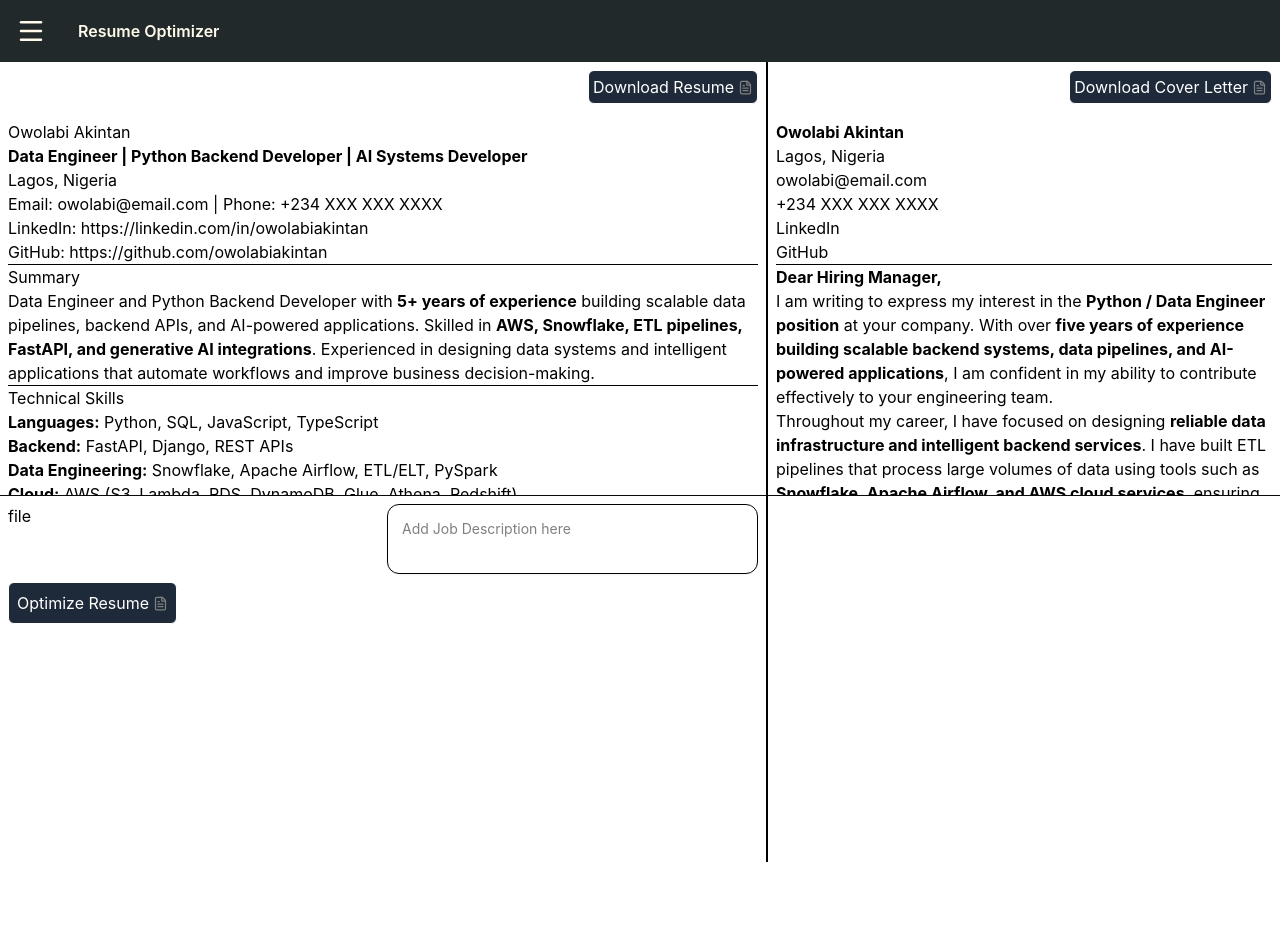
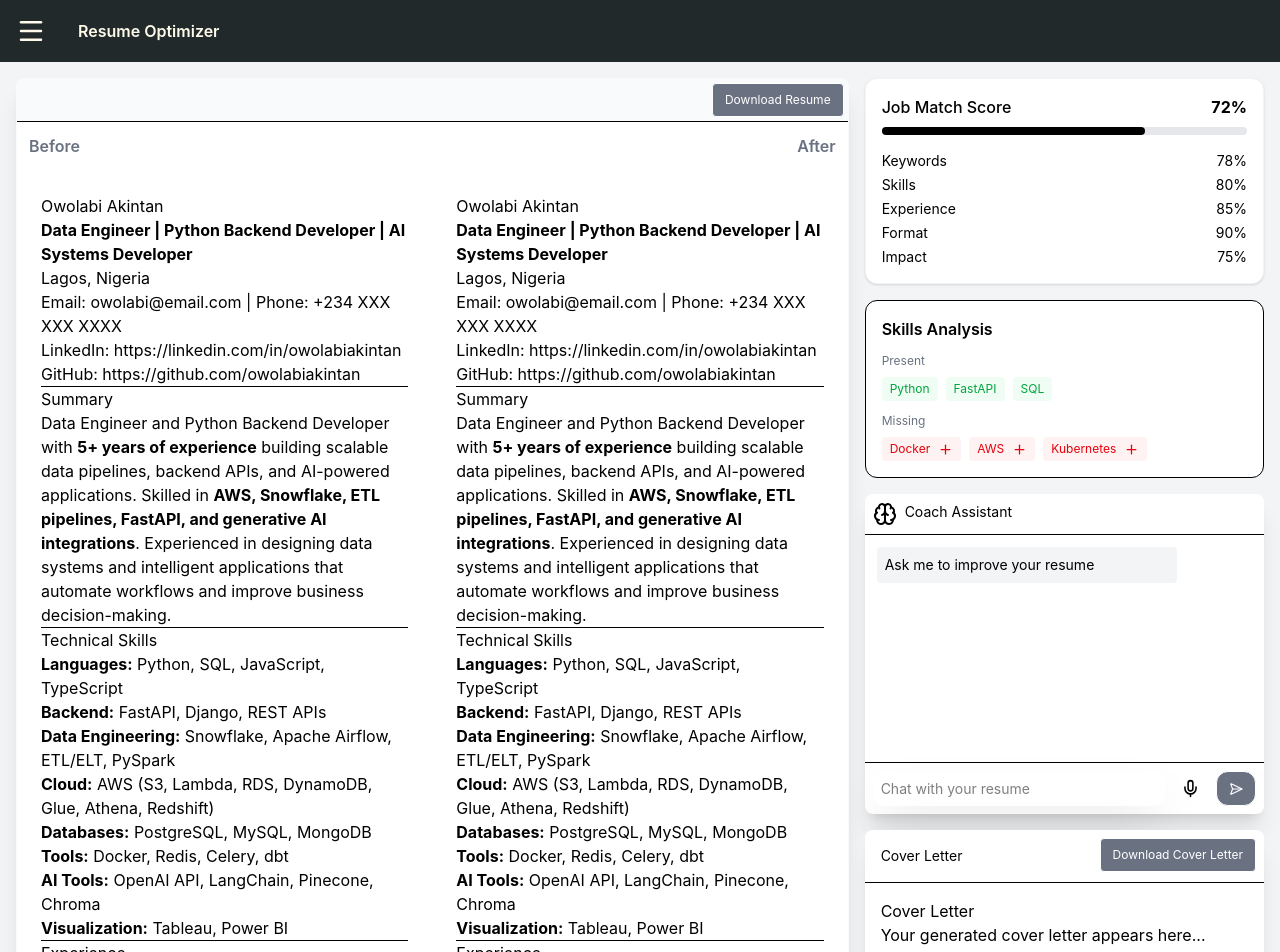
Before and after one commit to owolabi-develop/Resume-optimizer, a React (Vite) app in the folder frontend/resume-optimizer/: page / in a window 1280 px wide. Shown: the top 952 px of the page. Before the commit the page ends 862 px from the top, so only its background shows below. Built offline with nearby package versions, Linux system fonts and the light colour scheme.

Commit message:
updated ui component

```diff
--- a/frontend/resume-optimizer/package.json
+++ b/frontend/resume-optimizer/package.json
@@ -25,6 +25,7 @@
     "@types/react-dom": "^19.2.3",
     "@vitejs/plugin-react": "^5.1.1",
     "babel-plugin-react-compiler": "^1.0.0",
+    "daisyui": "^5.5.19",
     "eslint": "^9.39.1",
     "eslint-plugin-react-hooks": "^7.0.1",
     "eslint-plugin-react-refresh": "^0.4.24",
--- a/frontend/resume-optimizer/src/App.tsx
+++ b/frontend/resume-optimizer/src/App.tsx
@@ -1,89 +1,182 @@
+import React, { useState,useRef } from "react";
 
-import HeaderSection from "./components/Header/HeaderSection"
-import { CoverLetter, ResumeContainer} from "./components/ResumeContainer"
-import { sampleCover,sampleResume } from "./components/samples"
-import { FileText } from 'lucide-react';
+import HeaderSection from "./components/Header/HeaderSection";
+import { Upload, Brain, SendHorizontal} from "lucide-react";
+import { sampleResume } from "./components/samples";
+import {AtsScore,SkillsAnalysis
+} from "./components/Analysis";
+import { CoverLetter,ResumeContainer } from "./components/ResumeContainer";
+import ResumeVersion from "./components/ResumeVersion";
+import {  Recorder } from "./components/Recorder/Recorder";
+import { SettingsModals } from "./components/modals";
 
-function App() {
 
-  // handle document downloads
 
-  const handleCoverLetterDownload = () => {
+export default function App() {
+  const [resume, setResume] = useState(sampleResume);
+  const [coverLetterText, setCoverLetterText] = useState(
+    "# Cover Letter\nYour generated cover letter appears here..."
+  );
 
-  }
-  const handleResumeDownload = () => {
+  const [skillsAnalysis,SetskillsAnalysis] = useState(
+    {present:["Python", "FastAPI", "SQL"],missing:["Docker", "AWS", "Kubernetes"]})
 
-  }
-  const generateOptimizeResume = ()=>{
+  const [chat, setChat] = useState([
+    { role: "ai", text: "Ask me to improve your resume" },
+  ]);
+  const [input, setInput] = useState("");
+  const [score, setScore] = useState(72);
+   const [jD, setJd] = useState('');
+  const [versions, setVersions] = useState(["Initial version"]);
+
+  const [resumeFile,SetResumeFile] = useState<File | null>()
+
+  const resumeFileRef = useRef<HTMLInputElement | null>(null)
+
+  const handleFileClick = () => {
 
   }
 
+  const SendHorizontalMessage = () => {
+    if (!input) return;
+
+  };
+
+  const optimizeResume = () => {
+
+  };
 
   return (
-    <>
-     <section className="h-screen w-full">
-      {/* headerMenu section */}
-      <HeaderSection/>
-      {/* headerMenu  Section */}
+    <section className="h-auto w-full bg-gray-100">
+      <HeaderSection />
 
-      <div className="w-full h-screen flex flex-row">
-        {/* resume container */}
-        <div className="w-full max-w-3/5 border-r-2 border-b-gray-600">
 
-        <div className="headers p-2 flex flex-row justify-between">
-          <div></div>
-          <div className="">
-            <button onClick={handleResumeDownload} className="flex items-center justify-center rounded-md gap-1 border p-1 bg-gray-800 text-white
-            hover:bg-gray-800"> Download Resume<FileText size={15} color="gray"/></button>
+      <div className="flex gap-4 p-4 flex-col md:flex-row">
+
+        {/* LEFT */}
+        <div className="h-[80rem] flex-1 flex flex-col gap-4">
+
+         {/* resumes before and after */}
+         <ResumeContainer resumeBefore={resume} resumeAfter={resume}/>
+
+         {/* resumes before and after */}
+
+          {/* UPLOAD + JD */}
+          <div className="bg-white rounded-lg border p-4 grid grid-cols-2 gap-4 border-gray-50 shadow-xl">
+           <input type="file" accept=".pdf, .doc, .docx"
+           className="hidden cursor-pointer" ref={resumeFileRef}
+           onChange={(e)=>{SetResumeFile(e.target.files?.[0])}}
+           />
+
+            <div className="border border-dashed rounded-lg flex flex-col items-center justify-center p-6 text-gray-500 text-sm gap-4"
+            onClick={()=>{resumeFileRef.current?.click()}}>
+
+              <div className="flex flex-col items-center gap-2">
+                <Upload size={18}/>
+                <span>Upload Resume</span>
               </div>
 
-        </div>
-        <ResumeContainer resume={sampleResume}/>
-
-        {/* document inputs and controls */}
-        <div className="w-full grid grid-cols-2 gap-2 p-2">
-          <div>file</div>
-           <div>
-            <textarea  cols={100}id="job_description" className=" resize-none
-             border border-default-medium text-heading
-             text-sm rounded-base focus:ring-brand focus:border-brand
-             block w-full p-3.5 shadow-xs placeholder:text-body rounded-xl"
-             placeholder="Add Job Description here"></textarea>
-           </div>
-            <div>
-               <button onClick={generateOptimizeResume} className="flex items-center justify-center rounded-md gap-1 border p-2 bg-gray-800 text-white
-            hover:bg-gray-800"> Optimize Resume<FileText size={15} color="gray"/></button>
+               <div className=" font-semibold">
+                 <p>{resumeFile?.name}</p>
               </div>
             </div>
-        {/* document inputs and controls */}
+
+            <div className="flex flex-col gap-2">
+              <textarea
+                className="border rounded-lg p-3 text-sm resize-none flex-1"
+                placeholder="Paste Job Description..." value={jD}
+                onChange={(e)=>{setJd(e.target.value)}}
+              />
+
+              <button
+                onClick={optimizeResume}
+                className="text-xs px-3 py-2 border rounded hover:bg-gray-400 bg-gray-500 text-white"
+              >
+                Optimize Resume
+              </button>
+            </div>
+          </div>
+        </div>
+
+        {/* RIGHT */}
+        <div className="w-full md:w-[32%] flex flex-col gap-4">
+
+          {/* AtsScore */}
+          <AtsScore score={score}
+          breakdown={{keywords:
+            78,skills: 80, experience: 85,format: 90,impact: 75,
+                }}/>
 
 
-        </div>
-         {/* resume container */}
+      <SkillsAnalysis present={skillsAnalysis?.present} missing={skillsAnalysis?.missing}
+      />
 
-           {/* chat container and coverLetter */}
-          <div className="w-full max-w-2/5">
-           <div className="headers p-2 flex flex-row justify-between">
-          <div></div>
-          <div className="">
-            <button onClick={handleCoverLetterDownload} className="flex items-center justify-center rounded-md gap-1 border p-1 bg-gray-800 text-white
-            hover:bg-gray-800"> Download Cover Letter<FileText size={15} color="gray"/></button>
+
+
+
+
+
+          {/* AtsScore */}
+
+
+         {/* chat container */}
+          <div className="h-80 bg-white border-gray-50 shadow-xl rounded-lg flex flex-col">
+
+            <div className="p-2 border-b text-sm flex items-start justify-start gap-2">
+              <Brain />
+              <p> Coach Assistant</p>
             </div>
 
+            <div className="flex-1 overflow-y-auto p-3 space-y-2 custom-scrollbar">
+              {chat.map((msg, i) => (
+                <div
+                  key={i}
+                  className={`text-sm p-2 rounded max-w-[80%] ${
+                    msg.role === "user"
+                      ? "bg-black text-white ml-auto"
+                      : "bg-gray-100"
+                  }`}
+                >
+                  {msg.text}
                 </div>
-           {/* coverLetter */}
-           <CoverLetter coverLetter={sampleCover}/>
-           {/* coverLetter */}
+              ))}
             </div>
-           {/*  chat container and coverLetter */}
+
+            <div className="p-2 flex gap-2 border-t">
+              <input
+                value={input}
+                onChange={(e) => setInput(e.target.value)}
+                className="flex-1 outline-0 rounded-xl px-2 py-1 text-sm shadow-2xl"
+                placeholder="Chat with your resume"
+              />
+              <Recorder/>
+              <button
+                onClick={SendHorizontalMessage}
+                className="text-xs px-3 py-2 border rounded-xl hover:bg-gray-400 bg-gray-500 text-white"
+              >
+                <SendHorizontal size={14} />
+              </button>
+            </div>
+          </div>
+           {/* chat container */}
+
+
+        {/* cover letter container */}
+
+           <CoverLetter coverLetter={coverLetterText}/>
+
+        {/* cover letter */}
+
+
+
+        {/* resume version */}
+
+        <ResumeVersion resumeVersions={versions}/>
+
+        {/* resume version */}
 
         </div>
-
-
+      </div>
     </section>
-
-    </>
-  )
+  );
 }
-
-export default App
--- /dev/null
+++ b/frontend/resume-optimizer/src/components/Analysis.tsx
@@ -0,0 +1,85 @@
+import { Plus } from 'lucide-react';
+
+type Breakdown = {
+  keywords: number
+  skills: number
+  experience: number
+  format: number
+  impact: number
+}
+
+type AtsScoreProps = {
+  score: number
+  breakdown: Breakdown
+}
+
+export const AtsScore = ({ score, breakdown }: AtsScoreProps) => {
+  return (
+    <div className="bg-white border border-gray-100 shadow rounded-xl p-4 space-y-4">
+
+      {/* Main Score */}
+      <div>
+        <div className="flex justify-between">
+          <span className="font-medium">Job Match Score</span>
+          <span className="font-bold">{score}%</span>
+        </div>
+
+        <div className="h-2 bg-gray-200 rounded mt-2">
+          <div
+            className="h-2 bg-black rounded"
+            style={{ width: `${score}%` }}
+          />
+        </div>
+      </div>
+
+      {/* Breakdown */}
+      <div className="text-sm space-y-1">
+        <div className="flex justify-between"><span>Keywords</span><span>{breakdown.keywords}%</span></div>
+        <div className="flex justify-between"><span>Skills</span><span>{breakdown.skills}%</span></div>
+        <div className="flex justify-between"><span>Experience</span><span>{breakdown.experience}%</span></div>
+        <div className="flex justify-between"><span>Format</span><span>{breakdown.format}%</span></div>
+        <div className="flex justify-between"><span>Impact</span><span>{breakdown.impact}%</span></div>
+      </div>
+
+    </div>
+  )
+}
+
+
+
+
+type SkillsAnalysisProps = {
+  present: string[]
+  missing: string[]
+}
+
+export const SkillsAnalysis = ({ present, missing }: SkillsAnalysisProps) => {
+  return (
+    <div className="bg-white border rounded-xl p-4 space-y-3">
+      <h3 className="font-semibold">Skills Analysis</h3>
+
+      <div className="space-y-2">
+        <p className="text-xs text-gray-500">Present</p>
+        <div className="flex flex-wrap gap-2">
+          {present.map((s) => (
+            <span key={s} className="bg-green-50 text-green-600 px-2 py-1 text-xs rounded">
+              {s}
+            </span>
+          ))}
+        </div>
+      </div>
+
+      <div className="space-y-2">
+        <p className="text-xs text-gray-500">Missing</p>
+        <div className="flex flex-wrap gap-2">
+          {missing.map((s) => (
+            <span key={s} className="bg-red-50 text-red-600 px-2 py-1 text-xs
+            rounded flex items-center justify-center gap-2 cursor-pointer">
+              {s}  <Plus size={15}/>
+            </span>
+          ))}
+        </div>
+      </div>
+    </div>
+  )
+}
--- a/frontend/resume-optimizer/src/components/Header/HeaderSection.tsx
+++ b/frontend/resume-optimizer/src/components/Header/HeaderSection.tsx
@@ -3,7 +3,9 @@ import { Menu } from 'lucide-react';
 const HeaderSection = () => {
   return (
     <div className="w-full bg-mist-800 p-4 text-amber-50 flex flex-row gap-8">
-        <div className="config-menu flex items-center justify-center"><Menu size={30} className='hover:text-blue-400 cursor-pointer'/></div>
+        <div className="config-menu flex items-center justify-center"><Menu
+        size={30} className='hover:text-blue-400 cursor-pointer'/>
+        </div>
         <div className="flex items-center justify-center">
             <h1 className='font-semibold'>Resume Optimizer</h1>
         </div>
--- /dev/null
+++ b/frontend/resume-optimizer/src/components/Recorder/Recorder.tsx
@@ -0,0 +1,75 @@
+import React from 'react';
+import { useState,useRef} from "react"
+import {Mic} from 'lucide-react';
+
+type RecorderProps = {
+  size?:string;
+}
+
+
+
+
+
+ export const Recorder: React.FC<RecorderProps> = ({size=35}) => {
+   const [isRecording, setIsRecording] = useState(false);
+  const mediaRecorderRef = useRef<MediaRecorder>(null);
+  const audioChunks = useRef<Blob[]>([])
+  const streamRef = useRef<MediaStream | null>(null);
+  const [audioUrl,setAudioUrl] = useState<string>()
+
+  // show audio temporary
+
+
+  const startRecording = async () =>{
+    try{
+      // hide audio player
+    const stream = await navigator.mediaDevices.getUserMedia({audio:true})
+     streamRef.current = stream;
+    const mediaRecorder = new MediaRecorder(stream);
+    mediaRecorderRef.current = mediaRecorder
+    // audio chunk
+    audioChunks.current = []
+    // append chunk data
+    mediaRecorder.ondataavailable = (e) =>{
+      audioChunks.current.push(e.data)
+    }
+    mediaRecorder.onstop = () => {
+    const blob = new Blob(audioChunks.current, {
+      type: "audio/webm",
+    });
+    const url = URL.createObjectURL(blob);
+    setAudioUrl(url)
+    console.log("Recording finished:", blob);
+  };
+    // start recording
+    mediaRecorder.start()
+    setIsRecording(true)
+
+} catch (err){
+  console.log(`${err} permission denied`)
+}
+  }
+
+  const stopRecording = () => {
+    mediaRecorderRef.current?.stop()
+    setIsRecording(false)
+    streamRef.current?.getTracks().forEach((track) => track.stop());
+    streamRef.current = null;
+
+  }
+
+
+  return (
+    <div className={`relative`}>
+
+
+
+        <Mic size={size} onClick={isRecording ? stopRecording : startRecording}
+        className={`
+          cursor-pointer text-black rounded-full p-2 transition
+          hover:bg-gray-500 hover:text-white
+          ${isRecording ? `bg-gray-400 animate-pulse text-white ` : ""}
+        `}/>
+   </div>
+  );
+};
--- a/frontend/resume-optimizer/src/components/ResumeContainer.tsx
+++ b/frontend/resume-optimizer/src/components/ResumeContainer.tsx
@@ -1,24 +1,61 @@
 import React from 'react'
 import ReactMarkdown from 'react-markdown'
 type ResumeContainerProps = {
-    resume?:string
+    resumeBefore?:string
+    resumeAfter?:string
 }
 
 type CoverLetterProps = {
     coverLetter?:string
 }
 
-export const ResumeContainer:React.FC<ResumeContainerProps> = ({resume}) => {
+export const ResumeContainer:React.FC<ResumeContainerProps> = ({resumeBefore,resumeAfter}) => {
   return (
-    <div className='max-h-96  overflow-y-auto p-2 custom-scrollbar border-b border-b-mauve-950 '>
-    <ReactMarkdown>{resume}</ReactMarkdown>
-    </div>
+          <div className="flex-1 bg-white rounded-lg border border-gray-50 shadow-xl flex flex-col overflow-hidden relative">
+             {/* EDITOR + PREVIEW */}
+            <div className="flex justify-end gap-2 p-1 border-b bg-gray-50">
+              <button className="text-xs px-3 py-2 border rounded hover:bg-gray-400 bg-gray-500 text-white"
+              >
+                Download Resume
+              </button>
+            </div>
+
+            <div className="p-3 text-gray-500 w-full flex items-start justify-between font-semibold">
+              <p>Before</p>
+              <p>After</p>
+            </div>
+
+            <div className="flex flex-1 overflow-hidden">
+
+              <div className="w-1/2 p-6 overflow-y-auto prose prose-sm custom-scrollbar">
+                <ReactMarkdown>{resumeBefore}</ReactMarkdown>
+              </div>
+
+              <div className="w-1/2 p-6 overflow-y-auto prose prose-sm custom-scrollbar">
+                <ReactMarkdown>{resumeAfter}</ReactMarkdown>
+              </div>
+            </div>
+          </div>
   )
 }
 
 
 export const CoverLetter:React.FC<CoverLetterProps> = ({coverLetter}) => {
   return (
-    <div className='max-h-96 border-b border-b-mauve-950 overflow-y-auto p-2 custom-scrollbar'> <ReactMarkdown>{coverLetter}</ReactMarkdown></div>
+      <div className="h-80 bg-white border-gray-50 shadow-xl rounded-lg flex flex-col">
+            <div className="p-2 border-b text-sm w-full flex items-start justify-between">
+              <p className="p-2">Cover Letter</p>
+
+              <button
+                className="text-xs px-3 py-2 border rounded hover:bg-gray-400 bg-gray-500 text-white"
+              >
+                Download Cover Letter
+              </button>
+            </div>
+
+            <div className="flex-1 overflow-y-auto p-4 prose prose-sm custom-scrollbar">
+              <ReactMarkdown>{coverLetter}</ReactMarkdown>
+            </div>
+          </div>
   )
 }
--- /dev/null
+++ b/frontend/resume-optimizer/src/components/ResumeVersion.tsx
@@ -0,0 +1,20 @@
+
+
+type ResumeVersionProps = {
+    resumeVersions?:string[]
+}
+
+const ResumeVersion = ({resumeVersions}: ResumeVersionProps) => {
+  return (
+    <div className="h-48 bg-white border-gray-50 shadow-xl rounded-lg p-3 flex flex-col">
+            <div className="text-sm mb-2">Versions</div>
+            <div className="flex-1 overflow-y-auto text-xs space-y-1 custom-scrollbar">
+              {resumeVersions?.map((v, i) => (
+                <div key={i}>{v}</div>
+              ))}
+            </div>
+          </div>
+  )
+}
+
+export default ResumeVersion
--- /dev/null
+++ b/frontend/resume-optimizer/src/components/modals.tsx
@@ -0,0 +1,8 @@
+
+
+
+export const SettingsModals = () => {
+  return (
+   <></>
+  )
+}
--- a/frontend/resume-optimizer/src/index.css
+++ b/frontend/resume-optimizer/src/index.css
@@ -1,4 +1,5 @@
 @import "tailwindcss";
+
 body {
   margin: 0;
   min-width: 320px;
```
Also changed, not shown: 1 other file (tests, documents, lock files or other folders). Lines whose indentation alone changed are shown as unchanged.
